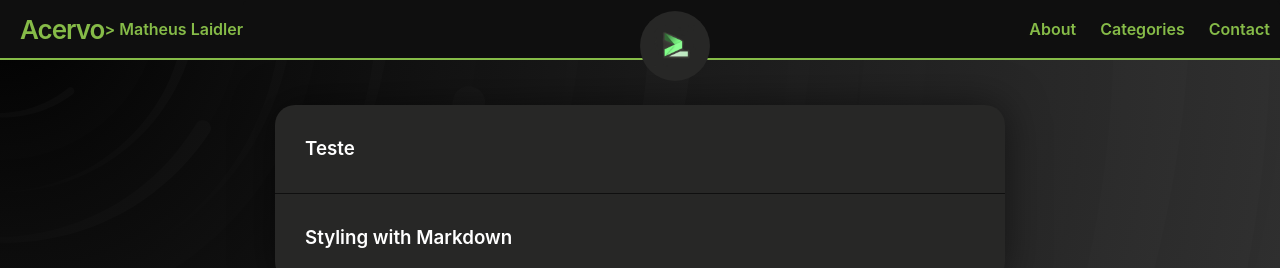
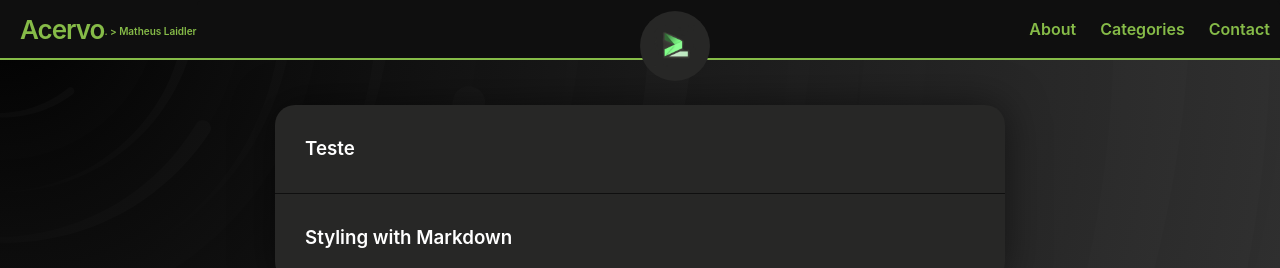
Before and after one commit to matheuslaidler/WayOfSec-Welcome-Theme, a Jekyll site: the page built from index.md, in a window 1280 px wide. Shown: the top 268 px of the page. Built offline with Jekyll 4.4.1, drawn with Linux system fonts in a browser that asks for light colours.

Commit message:
Update header.html

```diff
--- a/_includes/header.html
+++ b/_includes/header.html
@@ -2,7 +2,7 @@
   {%- assign default_paths = site.pages | map: "path" -%}
   {%- assign page_paths = site.header_pages | default: default_paths -%}
   {%- assign titles_size = site.pages | map: 'title' | join: '' | size -%}
-<a class="site-title" rel="author" href="{{ "/" | relative_url }}">{{ site.title | escape }}</a><a href="{{ "/" | relative_url }}><font size="-3"> > Matheus Laidler </font> </a>
+<a class="site-title" rel="author" href="{{ "/" | relative_url }}">{{ site.title | escape }}</a><a><font size="-3">. > Matheus Laidler </font></a>
 
   {%- if titles_size > 0 -%}
     <nav class="site-nav">
```
